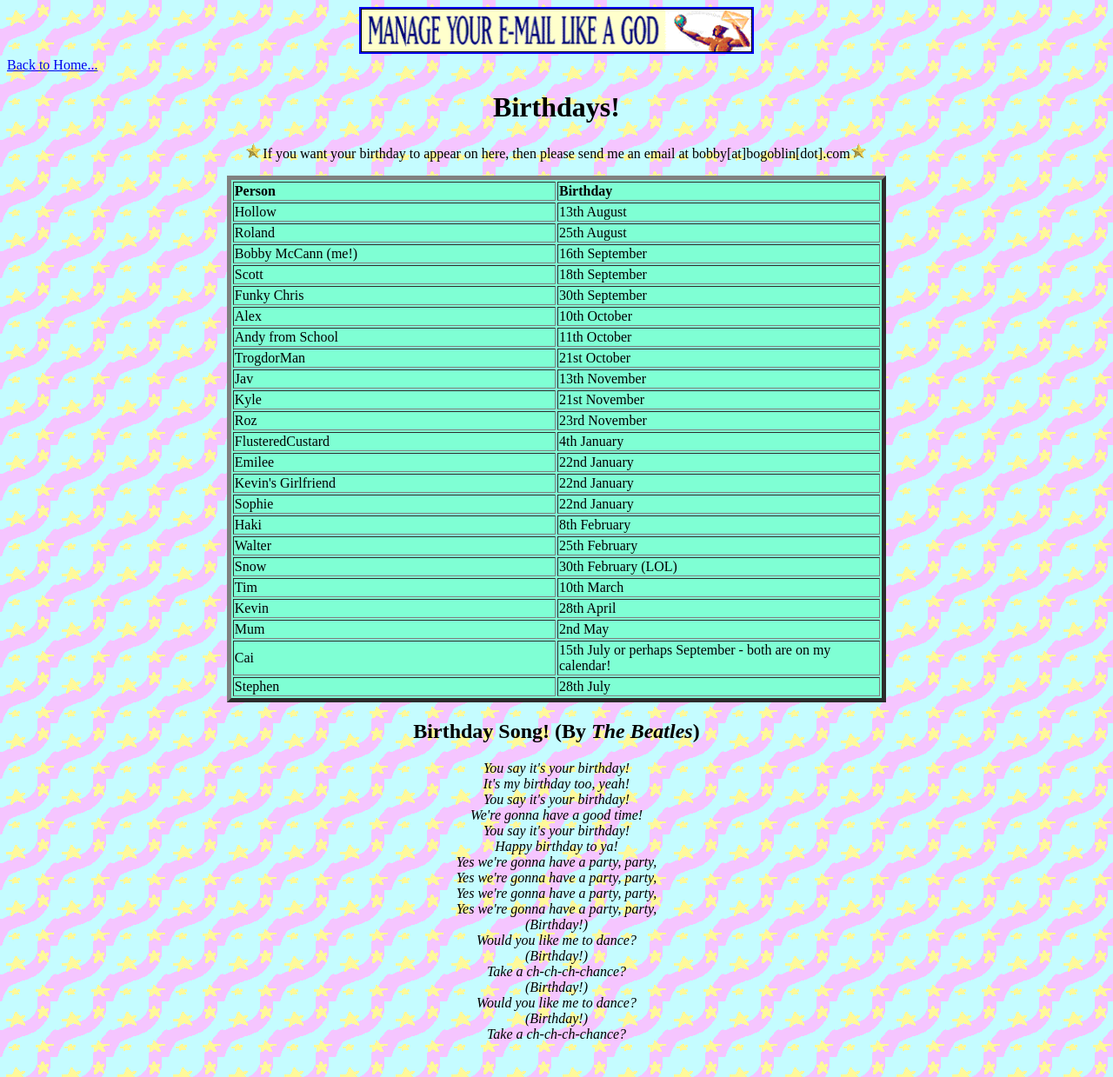
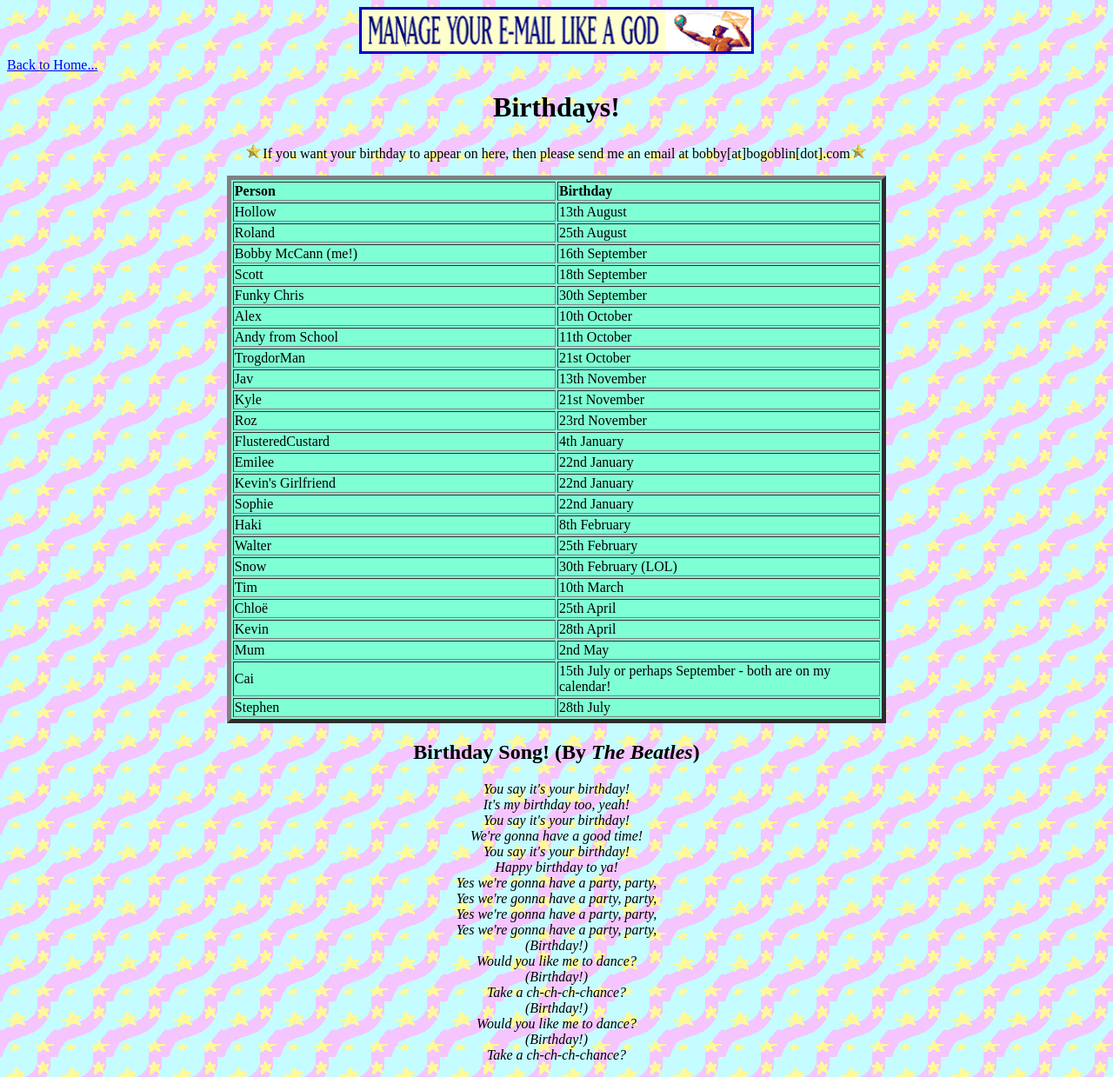
Before and after one commit to bogoblin/bobbyweb, a Jekyll site: the page birthdays/index.html, which Jekyll copies as it is, in a window 1280 px wide. Shown: the whole page at 87% size. Built offline with Jekyll 4.4.1, drawn with Linux system fonts in a browser that asks for light colours.

Commit message:
Add Chlope

```diff
--- a/birthdays/index.html
+++ b/birthdays/index.html
@@ -64,6 +64,7 @@ b.innerHTML=s.reduce((c,v)=>c+v.outerHTML)}
     <tr> <td>Kevin's Girlfriend</td> <td>22nd January</td> </tr>
     <tr> <td>Sophie</td> <td>22nd January</td> </tr>
     <tr> <td>Roland</td> <td>25th August</td> </tr>
+    <tr> <td>Chloë</td> <td>25th April</td> </tr>
 </table>
 <center>
     <h2>Birthday Song! (By <em>The Beatles</em>)</h2>
```
